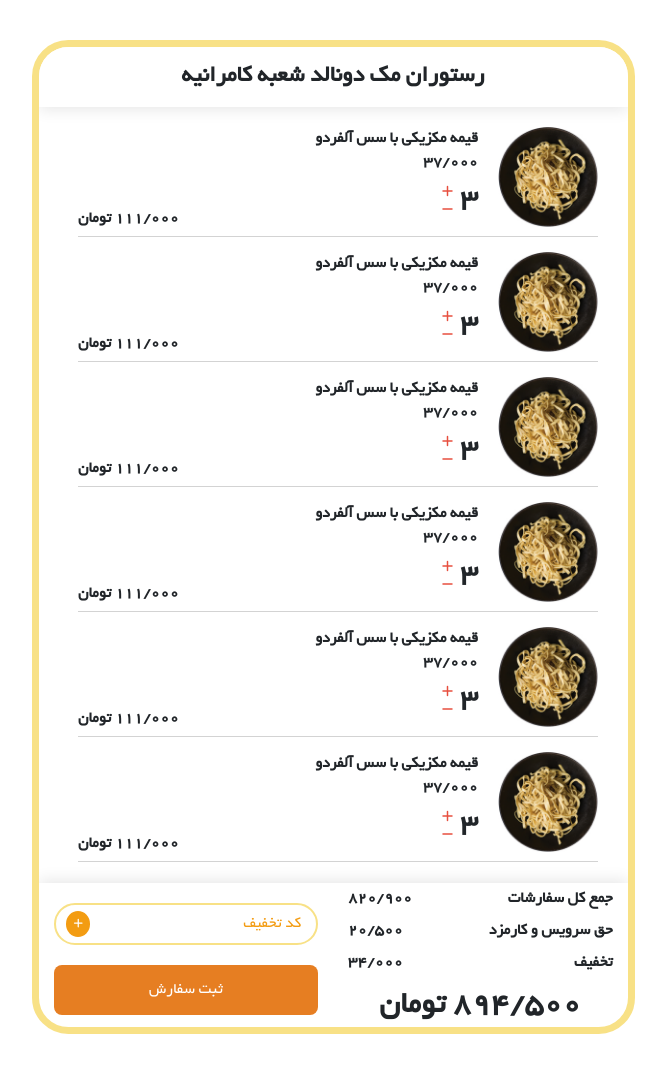
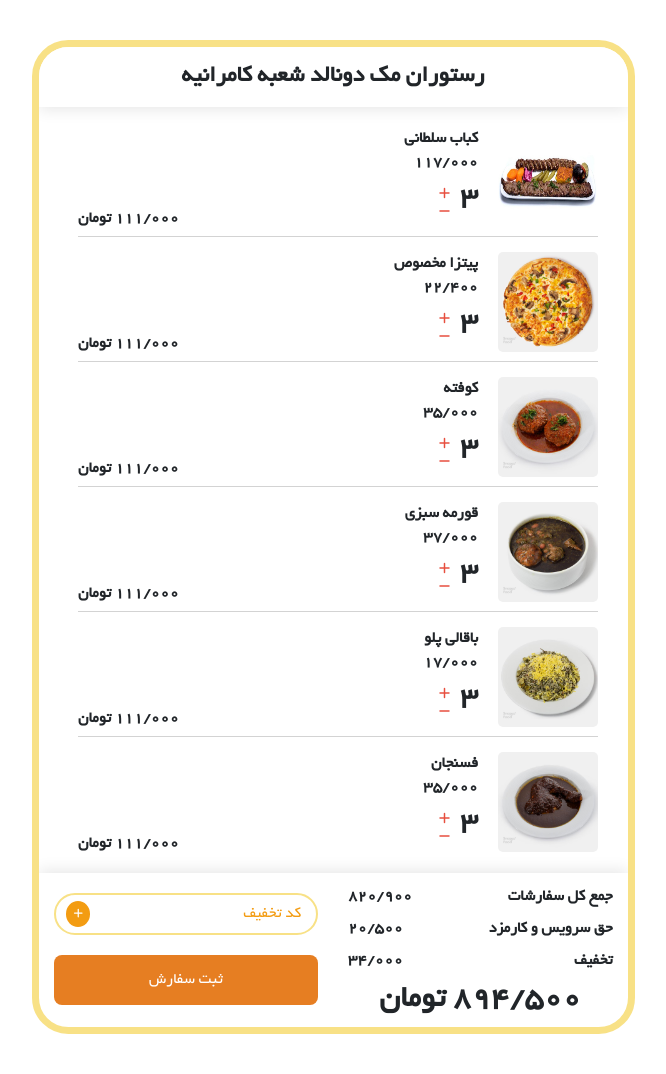
Before and after one commit to HassanRezaei71/Bill-Generator, a plain HTML site: page index.html in a window 1280 px wide. Shown: the whole page, without its empty margins (307-973 px from the left). Drawn offline with Linux system fonts and the light colour scheme.

Commit message:
Modify Style And Add Photos And Food Prices

```diff
--- a/index.html
+++ b/index.html
@@ -24,13 +24,13 @@
           <div class="food-selection-container mx-auto">
             <div class="food d-flex justify-content-between align-items-center">
               <div class="food-info-container d-flex">
-                <img src="./img/food.jpg" alt="food" class="food-img" />
+                <img src="./img/soltani.jpg" alt="soltani" class="food-img" />
                 <div class="food-info d-flex flex-column">
                   <div class="food-name">
-                    قیمه مکزیکی با سس آلفردو
+                    کباب سلطانی
                   </div>
                   <div class="food-price mb-2">
-                    37/000
+                    117/000
                   </div>
                   <div class="count-container d-flex">
                     <div id="count">
@@ -51,13 +51,13 @@
 
             <div class="food d-flex justify-content-between align-items-center">
               <div class="food-info-container d-flex">
-                <img src="./img/food.jpg" alt="food" class="food-img" />
+                <img src="./img/makhsos.jpg" alt="food" class="food-img" />
                 <div class="food-info d-flex flex-column">
                   <div class="food-name">
-                    قیمه مکزیکی با سس آلفردو
+                    پیتزا مخصوص
                   </div>
                   <div class="food-price mb-2">
-                    37/000
+                    22/400
                   </div>
                   <div class="count-container d-flex">
                     <div id="count">
@@ -78,10 +78,37 @@
 
             <div class="food d-flex justify-content-between align-items-center">
                 <div class="food-info-container d-flex">
-                  <img src="./img/food.jpg" alt="food" class="food-img" />
+                  <img src="./img/kofteh.jpg" alt="food" class="food-img" />
                   <div class="food-info d-flex flex-column">
                     <div class="food-name">
-                      قیمه مکزیکی با سس آلفردو
+                      کوفته
+                    </div>
+                    <div class="food-price mb-2">
+                      35/000
+                    </div>
+                    <div class="count-container d-flex">
+                      <div id="count">
+                        <span>3</span>
+                      </div>
+                      <div class="plus-minus d-flex flex-column">
+                        <button id="plus"><i class="fas fa-plus"></i></button>
+                        <button id="minus"><i class="fa fa-minus"></i></button>
+                      </div>
+                    </div>
+                  </div>
+                </div>
+
+                <div class="price-container">
+                  <div class="price">111/000 تومان</div>
+                </div>
+              </div>
+
+              <div class="food d-flex justify-content-between align-items-center">
+                <div class="food-info-container d-flex">
+                  <img src="./img/ghormeh.jpg" alt="ghormeh" class="food-img" />
+                  <div class="food-info d-flex flex-column">
+                    <div class="food-name">
+                      قورمه سبزی
                     </div>
                     <div class="food-price mb-2">
                       37/000
@@ -105,40 +132,13 @@
 
               <div class="food d-flex justify-content-between align-items-center">
                 <div class="food-info-container d-flex">
-                  <img src="./img/food.jpg" alt="food" class="food-img" />
+                  <img src="./img/baghali.jpg" alt="food" class="food-img" />
                   <div class="food-info d-flex flex-column">
                     <div class="food-name">
-                      قیمه مکزیکی با سس آلفردو
+                      باقالی پلو
                     </div>
                     <div class="food-price mb-2">
-                      37/000
-                    </div>
-                    <div class="count-container d-flex">
-                      <div id="count">
-                        <span>3</span>
-                      </div>
-                      <div class="plus-minus d-flex flex-column">
-                        <button id="plus"><i class="fas fa-plus"></i></button>
-                        <button id="minus"><i class="fa fa-minus"></i></button>
-                      </div>
-                    </div>
-                  </div>
-                </div>
-
-                <div class="price-container">
-                  <div class="price">111/000 تومان</div>
-                </div>
-              </div>
-
-              <div class="food d-flex justify-content-between align-items-center">
-                <div class="food-info-container d-flex">
-                  <img src="./img/food.jpg" alt="food" class="food-img" />
-                  <div class="food-info d-flex flex-column">
-                    <div class="food-name">
-                      قیمه مکزیکی با سس آلفردو
-                    </div>
-                    <div class="food-price mb-2">
-                      37/000
+                      17/000
                     </div>
                     <div class="count-container d-flex">
                       <div id="count">
@@ -160,13 +160,13 @@
 
               <div class="food d-flex justify-content-between align-items-center">
                 <div class="food-info-container d-flex">
-                  <img src="./img/food.jpg" alt="food" class="food-img" />
+                  <img src="./img/fesenjan.jpg" alt="fesenjan" class="food-img" />
                   <div class="food-info d-flex flex-column">
                     <div class="food-name">
-                      قیمه مکزیکی با سس آلفردو
+                      فسنجان
                     </div>
                     <div class="food-price mb-2">
-                      37/000
+                      35/000
                     </div>
                     <div class="count-container d-flex">
                       <div id="count">
@@ -187,13 +187,13 @@
 
               <div class="food d-flex justify-content-between align-items-center">
                 <div class="food-info-container d-flex">
-                  <img src="./img/food.jpg" alt="food" class="food-img" />
+                  <img src="./img/mahiche.jpg" alt="mahiche" class="food-img" />
                   <div class="food-info d-flex flex-column">
                     <div class="food-name">
-                      قیمه مکزیکی با سس آلفردو
+                      ماهیچه گوسفندی
                     </div>
                     <div class="food-price mb-2">
-                      37/000
+                      125/000
                     </div>
                     <div class="count-container d-flex">
                       <div id="count">
@@ -214,13 +214,13 @@
 
               <div class="food d-flex justify-content-between align-items-center">
                 <div class="food-info-container d-flex">
-                  <img src="./img/food.jpg" alt="food" class="food-img" />
+                  <img src="./img/ghezel.jpg" alt="ghezel" class="food-img" />
                   <div class="food-info d-flex flex-column">
                     <div class="food-name">
-                      قیمه مکزیکی با سس آلفردو
+                      ماهی قزل آلا
                     </div>
                     <div class="food-price mb-2">
-                      37/000
+                      31/000
                     </div>
                     <div class="count-container d-flex">
                       <div id="count">
@@ -242,7 +242,7 @@
         </div>
         <div class="row m-0">
           <div class="container p-0 d-flex bill-container mt-3 order-1">
-            <div class="col d-flex flex-column" id="bills">
+            <div class="col d-flex flex-column pt-2" id="bills">
               <div class="sum-container d-flex justify-content-between my-1">
                 <div>جمع کل سفارشات</div>
                 <div id="sum">820/900</div>
@@ -259,7 +259,7 @@
                 <div>تخفیف</div>
                 <div id="discount">34/000</div>
               </div>
-              <div class="result-container d-flex justify-content-center my-1">
+              <div class="result-container d-flex justify-content-center">
                 <div id="result">894/500 تومان</div>
               </div>
             </div>
--- a/style/style.css
+++ b/style/style.css
@@ -36,7 +36,7 @@ body {
 
 .food-selection-container{
   width: 90%;
-  height: 750px;
+  height: 740px;
   overflow-y: auto;
   padding-left: 10px;
 }
@@ -101,6 +101,7 @@ body {
   width: 100px;
   height: 100px;
   margin-left: 20px;
+  border-radius: 5px;
 }
 
 #plus,
@@ -115,16 +116,18 @@ body {
 }
 
 .plus-minus{
-  margin-right: 5px
+  margin-right: 8px
 }
 
 .count-container{
   height: 40px;
-  align-items: center;
+  align-items: flex-end;
 }
 
 #count{
   font-size: 30px;
+  display: flex;
+  align-items: center;
 }
 
 .food{
@@ -141,6 +144,7 @@ body {
 }
 
 .bill-container{
+  height: 160px;
   box-shadow: 0px -2px 15px rgb(229, 229, 229);
   z-index: 4;
 }
```
Also changed, not shown: img/baghali.jpg (added), img/fesenjan.jpg (added), img/food.jpg (deleted), img/ghezel.jpg (added), img/ghormeh.jpg (added), img/kofteh.jpg (added), img/mahiche.jpg (added), img/makhsos.jpg (added), img/soltani.jpg (added).
